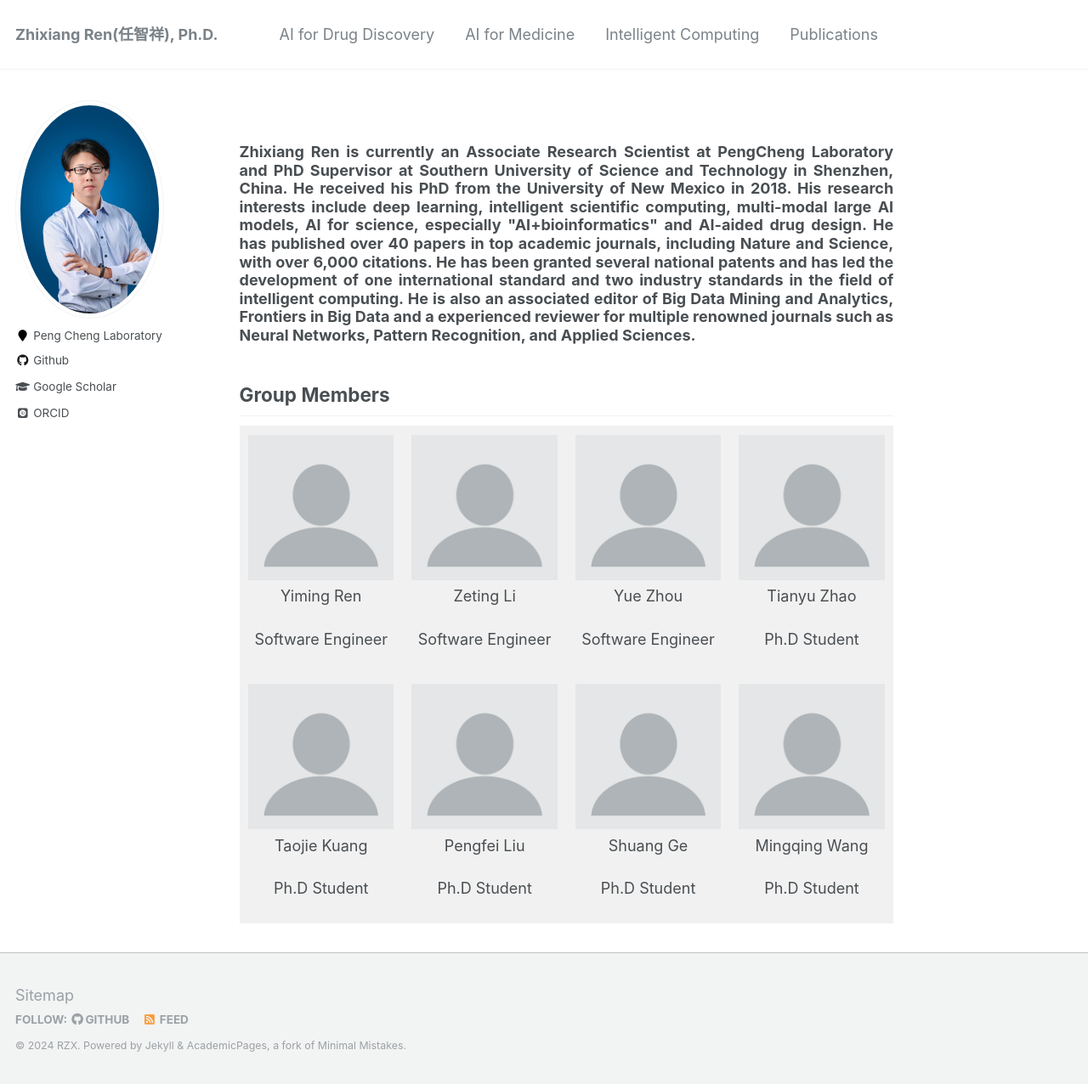
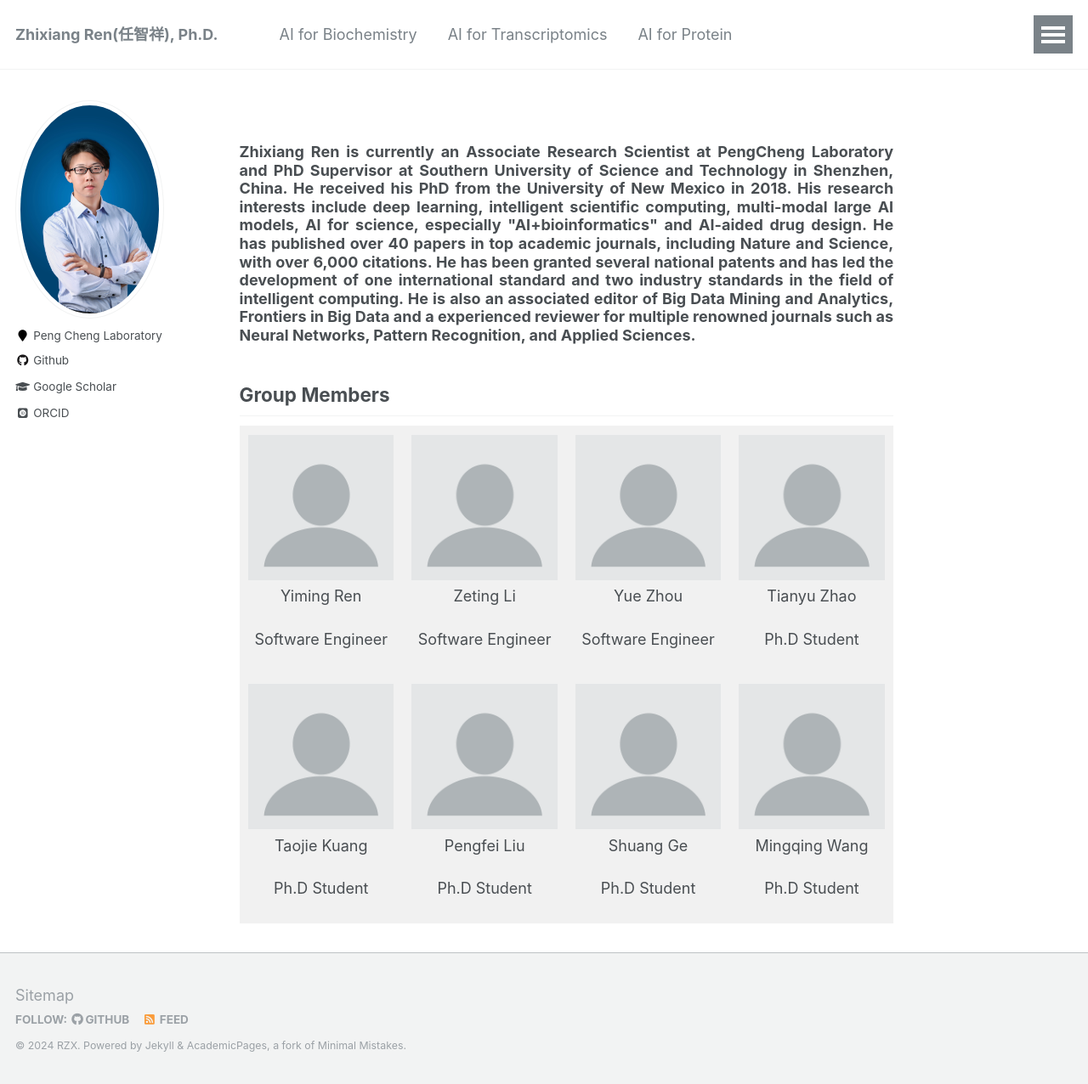
Before and after one commit to zhixiang-ren/zhixiang-ren.github.io, a Jekyll site: the page built from _pages/about.html, in a window 1280 px wide and 1276 px high. Shown: the whole window at 85% size. Built offline with Jekyll 4.4.1, drawn with Linux system fonts in a browser that asks for light colours; some web fonts are replaced.

Commit message:
Update navigation.yml

```diff
--- a/_data/navigation.yml
+++ b/_data/navigation.yml
@@ -1,14 +1,17 @@
 # main links links
 main:
 
-  - title: "AI for Drug Discovery"
-    url: /AI_for_Drug_Discovery/
+  - title: "AI for Biochemistry"
+    url: /AI_for_Biochemistry/
 
-  - title: "AI for Medicine"
-    url: /AI_for_Medicine/
+  - title: "AI for Transcriptomics"
+    url: /AI_for_Transcriptomics/
 
-  - title: "Intelligent Computing"
-    url: /Intelligent_Computing/
+  - title: "AI for Protein"
+    url: /AI_for_Protein/
 
-  - title: "Publications"
-    url: /publications/
+  - title: "AI for Traditional Chinese Medicine"
+    url: /AI_for_Traditional_Chinese_Medicine/
+
+  - title: "AI for Temporal Scientific Data"
+    url: /AI_for_Temporal_Scientific_Data/
```
